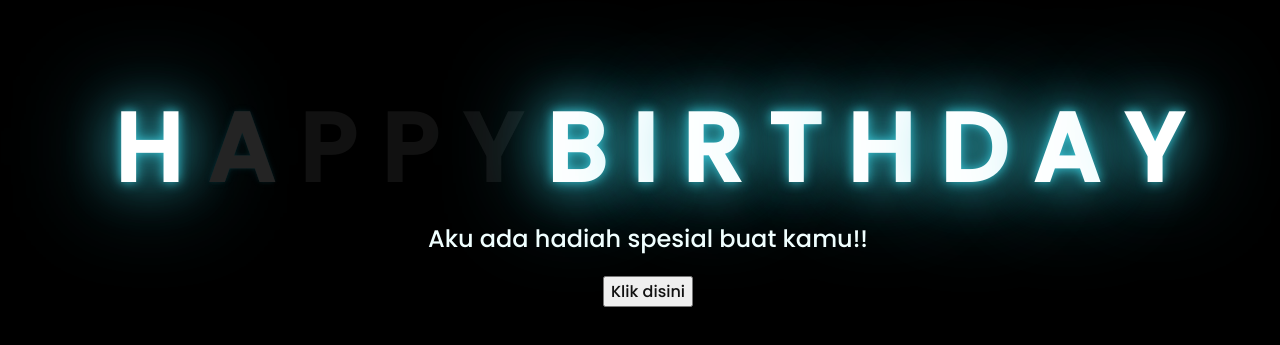
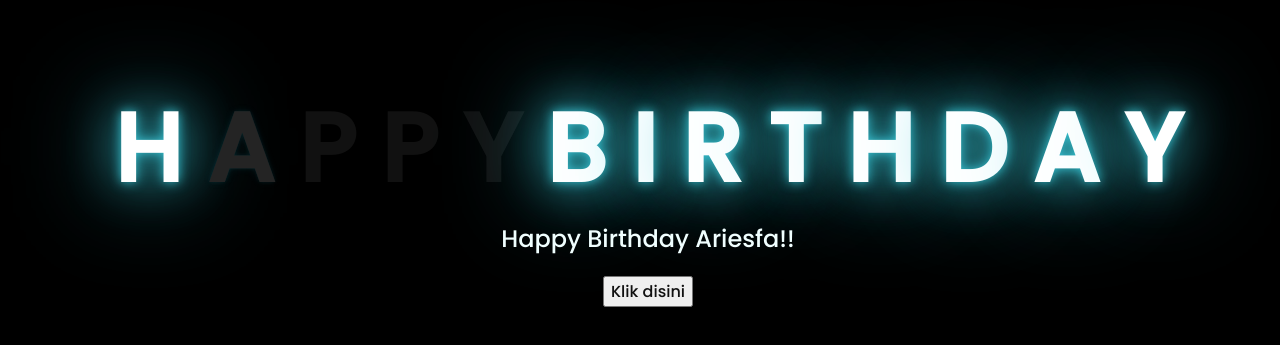
Before and after one commit to Achaziaaaa/yanuarfauzinugraha.github.io, a plain HTML site: page index.html in a window 1280 px wide. Shown: the part 217-562 px from the top of the page. Drawn offline with Linux system fonts and the light colour scheme.

Commit message:
Update index.html

```diff
--- a/index.html
+++ b/index.html
@@ -27,7 +27,7 @@
         <span>Y</span>
     </div>
     <div class="description">
-        <span>Aku ada hadiah spesial buat kamu!!</span>
+        <span>Happy Birthday Ariesfa!!</span>
     </div>
     <div class="button">
         <button>
```
